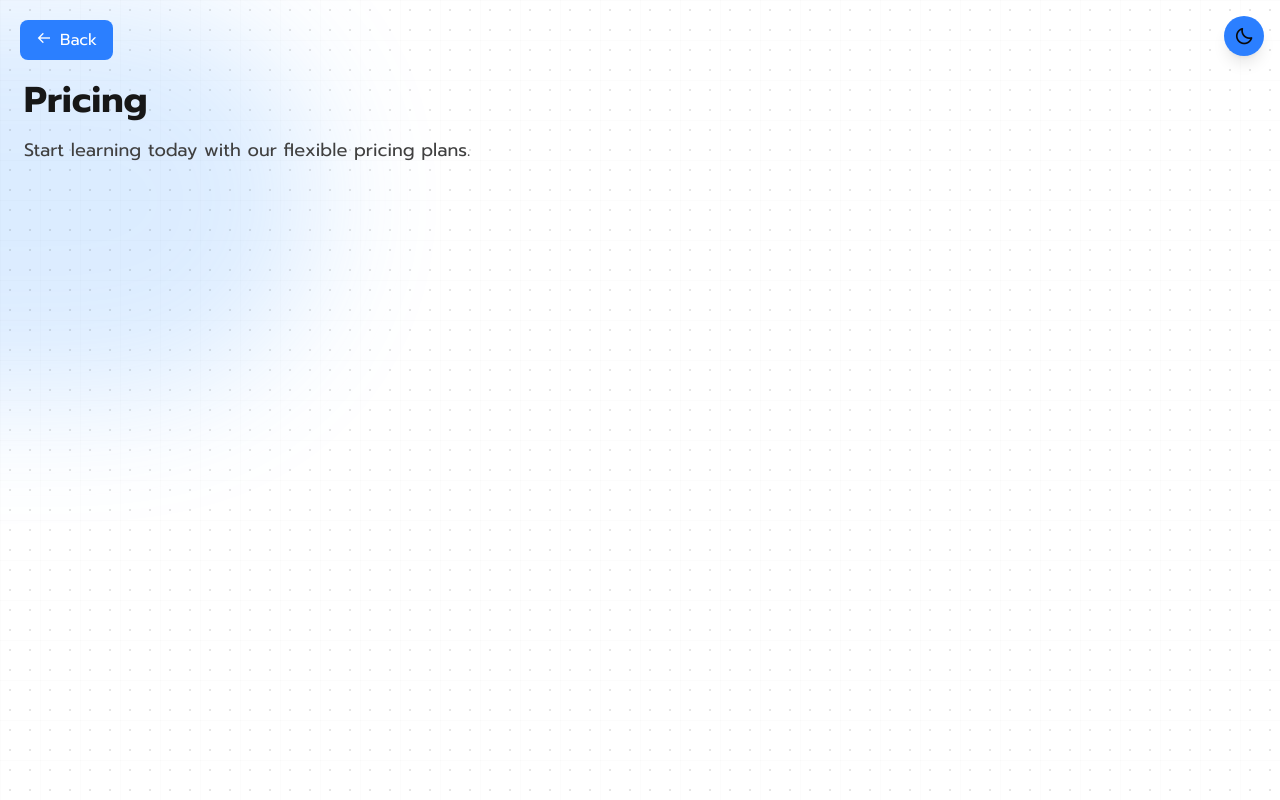
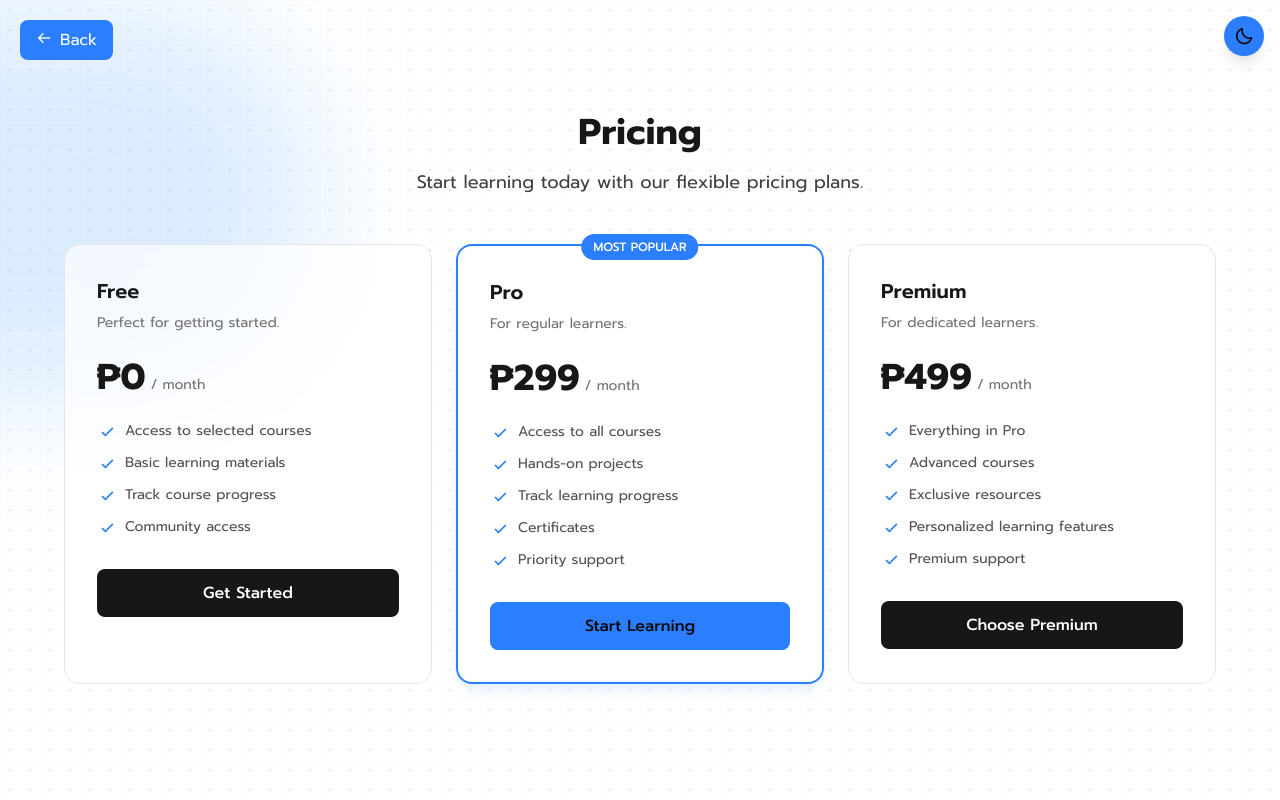
Before and after one commit to gelamrie/learning-website, a React (Vite) app: page /pricing in a window 1280 px wide. Built offline with nearby package versions, Linux system fonts and the light colour scheme.

Commit message:
added the content for pricing

```diff
--- a/src/pages/Pricing.jsx
+++ b/src/pages/Pricing.jsx
@@ -1,17 +1,149 @@
 import React from 'react'
 
 const Pricing = () => {
+
+    const plans = [
+        {
+            name: "Free",
+            price: "₱0",
+            description: "Perfect for getting started.",
+            features: [
+                "Access to selected courses",
+                "Basic learning materials",
+                "Track course progress",
+                "Community access"
+            ],
+            button: "Get Started"
+        },
+        {
+            name: "Pro",
+            price: "₱299",
+            description: "For regular learners.",
+            features: [
+                "Access to all courses",
+                "Hands-on projects",
+                "Track learning progress",
+                "Certificates",
+                "Priority support"
+            ],
+            button: "Start Learning",
+            popular: true
+        },
+        {
+            name: "Premium",
+            price: "₱499",
+            description: "For dedicated learners.",
+            features: [
+                "Everything in Pro",
+                "Advanced courses",
+                "Exclusive resources",
+                "Personalized learning features",
+                "Premium support"
+            ],
+            button: "Choose Premium"
+        }
+    ]
+
     return (
-         <div className="container mx-auto px-6 py-20">
+        <div className="container mx-auto px-6 py-20 md:py-24 lg:py-28">
+
+            {/* EXISTING HEADER */}
+            <div className="text-center mb-12">
 
                 <h1 className="text-4xl font-bold text-neutral-900 dark:text-white">
-                  Pricing
+                    Pricing
                 </h1>
 
                 <p className="mt-4 text-lg text-neutral-700 dark:text-neutral-300">
                     Start learning today with our flexible pricing plans.
                 </p>
 
+            </div>
+
+
+            {/* PRICING CARDS */}
+            <div className="grid grid-cols-1 md:grid-cols-3 gap-6 max-w-6xl mx-auto">
+
+                {plans.map((plan) => (
+                    <div
+                        key={plan.name}
+                        className={`
+                            relative rounded-2xl p-6 lg:p-8
+                            bg-white/70 dark:bg-neutral-900/70
+                            backdrop-blur-sm
+                            ${plan.popular
+                                ? "border-2 border-blue-500 shadow-lg shadow-blue-500/10"
+                                : "border border-neutral-200 dark:border-neutral-800"
+                            }
+                        `}
+                    >
+
+                        {/* MOST POPULAR */}
+                        {plan.popular && (
+                            <div className="absolute -top-3 left-1/2 -translate-x-1/2">
+                                <span className="px-3 py-1 rounded-full bg-blue-500 text-white text-xs font-medium">
+                                    MOST POPULAR
+                                </span>
+                            </div>
+                        )}
+
+                        {/* PLAN NAME */}
+                        <h2 className="text-xl font-semibold text-neutral-900 dark:text-white">
+                            {plan.name}
+                        </h2>
+
+                        <p className="mt-2 text-sm text-neutral-500 dark:text-neutral-400">
+                            {plan.description}
+                        </p>
+
+                        {/* PRICE */}
+                        <div className="mt-6">
+                            <span className="text-4xl font-bold text-neutral-900 dark:text-white">
+                                {plan.price}
+                            </span>
+
+                            <span className="text-sm text-neutral-500 dark:text-neutral-400">
+                                {" "}/ month
+                            </span>
+                        </div>
+
+                        {/* FEATURES */}
+                        <div className="mt-6 space-y-3">
+
+                            {plan.features.map((feature) => (
+                                <div
+                                    key={feature}
+                                    className="flex items-center gap-2"
+                                >
+                                    <i className="bx bx-check text-blue-500 text-xl"></i>
+
+                                    <span className="text-sm text-neutral-600 dark:text-neutral-300">
+                                        {feature}
+                                    </span>
+                                </div>
+                            ))}
+
+                        </div>
+
+                        {/* BUTTON */}
+                        <button
+                            className={`
+                                w-full mt-8 py-3 rounded-lg font-medium
+                                transition-colors
+                                ${plan.popular
+                                    ? "bg-blue-500 text-neutral-950 hover:bg-blue-600"
+                                    : "bg-neutral-900 text-white hover:bg-neutral-800 dark:bg-neutral-800 dark:hover:bg-neutral-700"
+                                }
+                            `}
+                        >
+                            {plan.button}
+                        </button>
+
+                    </div>
+                ))}
+
+            </div>
+
         </div>
     )
 }
```
